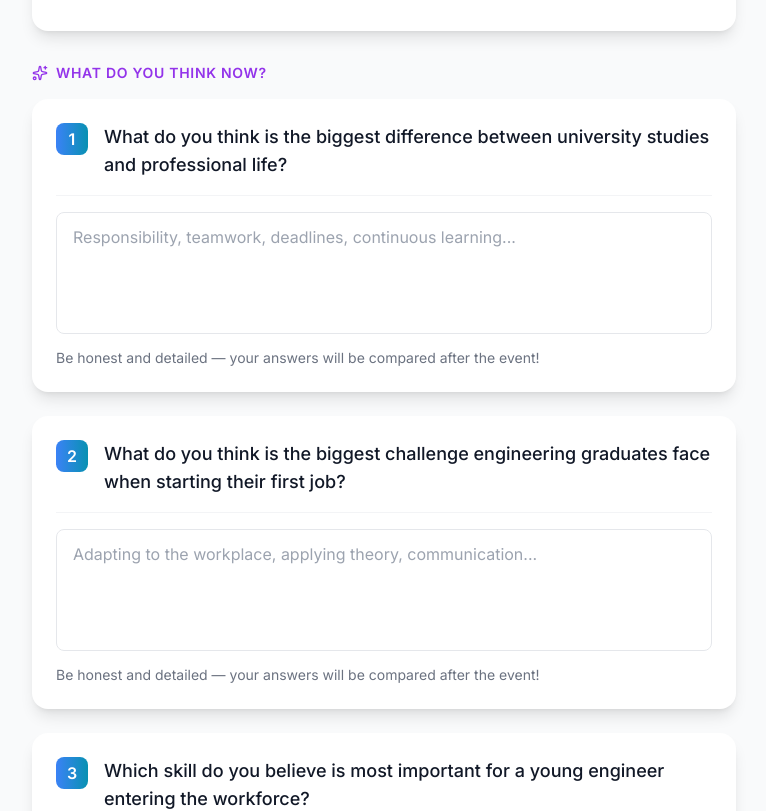
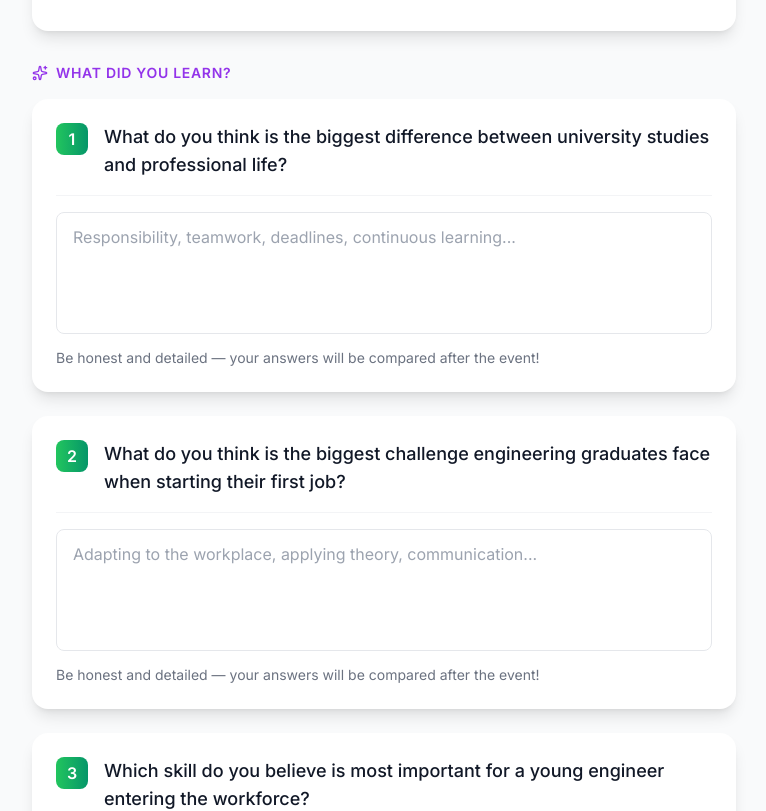
Before and after one commit to akrambengueddoudj/skybridge, a Next.js app: page /questions in a window 1280 px wide. Shown: the part 1060-1871 px from the top of the page, without its empty margins (256-1022 px from the left). Built offline with nearby package versions, Linux system fonts and the light colour scheme.

Commit message:
post event

```diff
--- a/src/app/questions/page.tsx
+++ b/src/app/questions/page.tsx
@@ -14,7 +14,7 @@ interface SharePageProps {
 export default function SharePage({
   eventName = "EXPI-Day 2026",
   eventDate = "March 8-9, 2024",
-  isPostEvent = false
+  isPostEvent = true
 }: SharePageProps) {
   const [formData, setFormData] = useState({
   username: '',
```
